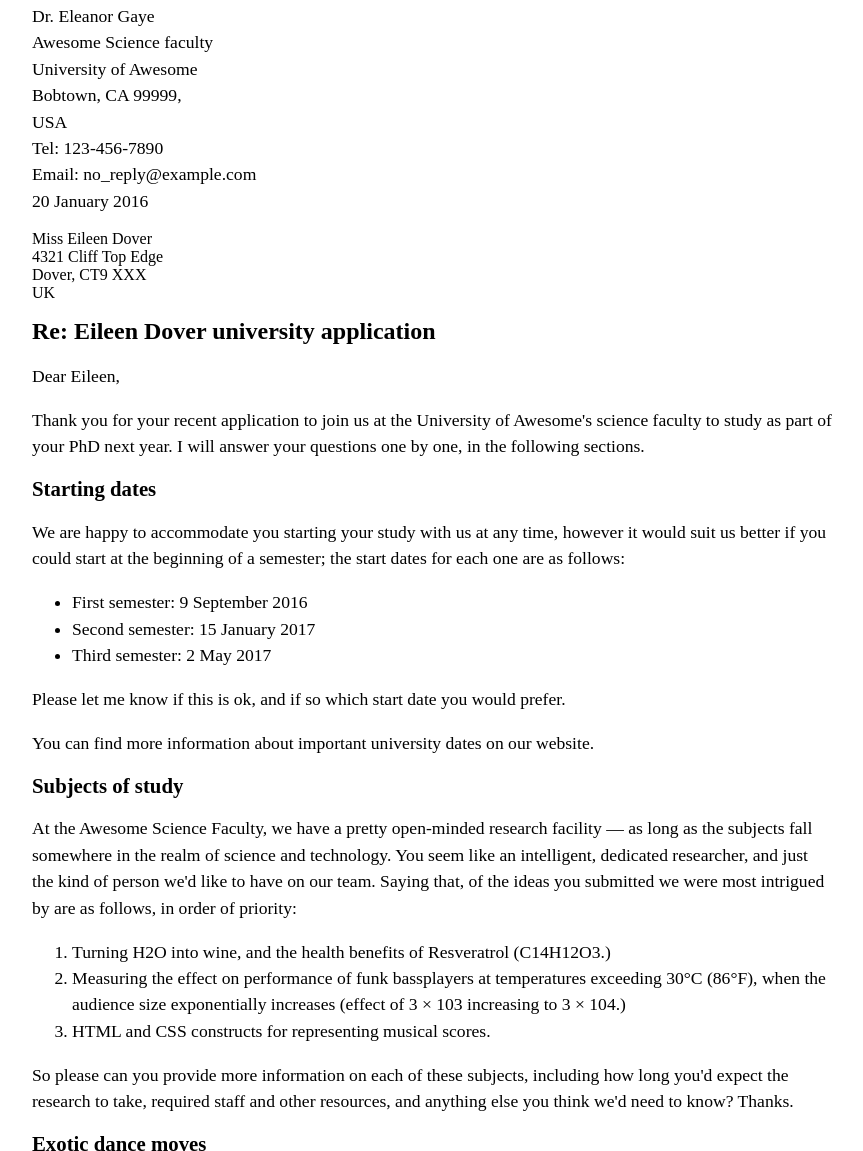
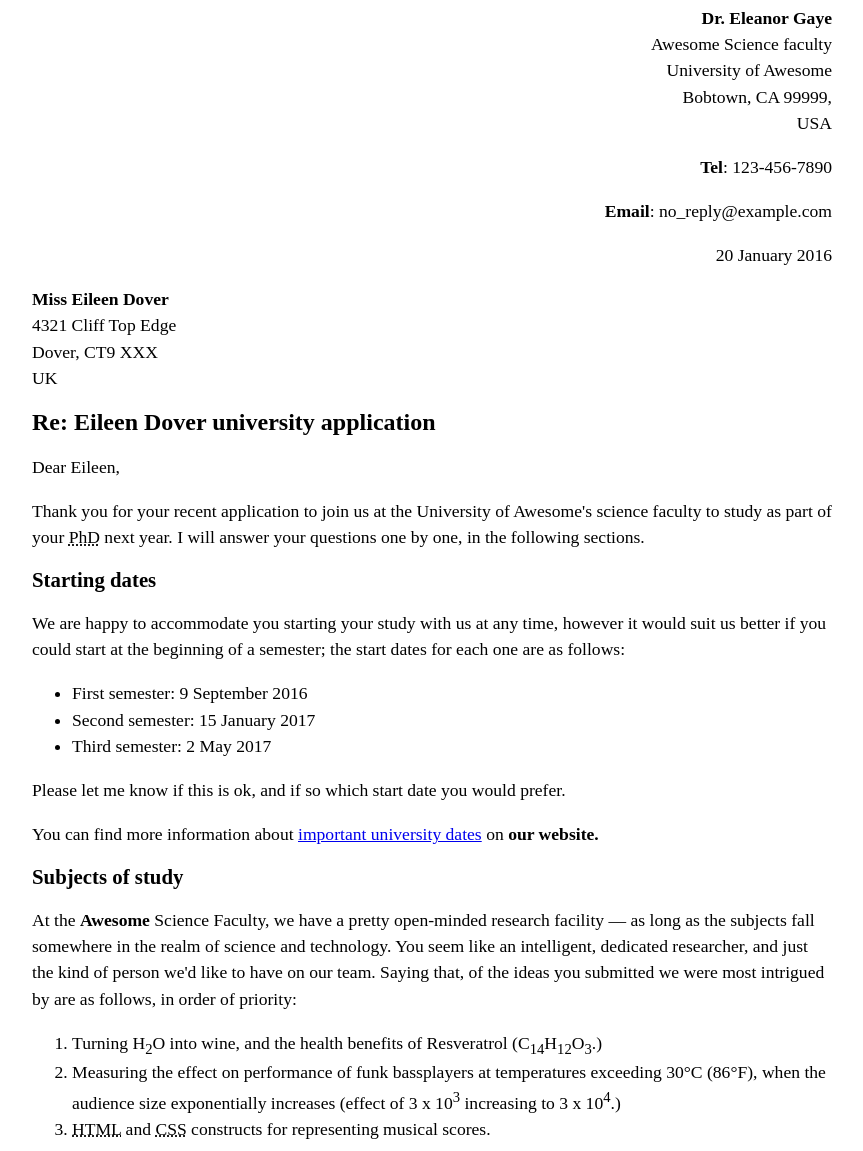
Before and after one commit to KeweW1/KeweW1.github.io, a plain HTML site: page letter-markup/index.html in a window 1280 px wide. Shown: the part 13-1164 px from the top of the page, without its empty margins (208-1071 px from the left). Drawn offline with Linux system fonts and the light colour scheme.

Commit message:
Update index.html

```diff
--- a/letter-markup/index.html
+++ b/letter-markup/index.html
@@ -5,7 +5,7 @@
         <meta name="viewport" content="width=device-width, initial-scale=1.0">
         <meta name="author" content ="Wakuma Kewe">
         <title>Awesome science application correspondance</title>
-        <title>My First Website</title>
+
         <style>
             html {
             font-size: 16px;
@@ -36,23 +36,29 @@
             </style>
     </head>
     <body>
-        <address>
-             Dr. Eleanor Gaye<br>
+        <address class="sender-column">
+             <p>
+                 <strong>Dr. Eleanor Gaye</strong><br>
                  Awesome Science faculty<br>
                  University of Awesome<br>
                  Bobtown, CA 99999,<br>
                  USA<br>
-             Tel: 123-456-7890<br>
-             Email: no_reply@example.com<br>
+             </p>
+             <p><strong>Tel</strong>: 123-456-7890<br></p>
+             <p>
+                 <strong>Email</strong>: no_reply@example.com<br></p>
 
-             20 January 2016
       </address>
+             <p class="sender-column"><time datetime="2016-01-20">20 January 2016</time></p>
+
 
 <adrress>
-    Miss Eileen Dover<br>
+    <p>
+        <strong>Miss Eileen Dover</strong><br>
         4321 Cliff Top Edge<br>
         Dover, CT9 XXX<br>
-     UK<br>
+         UK
+    </p>
 </adrress>
 
 
@@ -60,31 +66,31 @@
 
 <p>Dear Eileen,</p>
 
-<p>Thank you for your recent application to join us at the University of Awesome's science faculty to study as part of your PhD next year. I will answer your questions one by one, in the following sections.</p>
+<p>Thank you for your recent application to join us at the University of Awesome's science faculty to study as part of your <abbr title="Philosophy Doctorate">PhD</abbr> next year. I will answer your questions one by one, in the following sections.</p>
 
 <h2>Starting dates</h2>
 
 <p> We are happy to accommodate you starting your study with us at any time, however it would suit us better if you could start at the beginning of a semester; the start dates for each one are as follows:</p>
 
 <ul>
-    <li>First semester: 9 September 2016</li>
-    <li>Second semester: 15 January 2017</li>
-    <li>Third semester: 2 May 2017</li>
+    <li>First semester: <time datetime="2016-09-09">9 September 2016</time></li>
+    <li>Second semester: <time datetime="2017-01-15">15 January 2017</time></li>
+    <li>Third semester: <time datetime="2017-05-02">2 May 2017</time></li>
 </ul>
 
 <p>Please let me know if this is ok, and if so which start date you would prefer.</p>
 
-<p>You can find more information about important university dates on our website.</p>
+<p>You can find more information about <a href="http://example.com" title="Academic schedule">important university dates</a> on <strong>our website.</strong></p>
 
 
 <h2>Subjects of study</h2>
 
-<p>At the Awesome Science Faculty, we have a pretty open-minded research facility — as long as the subjects fall somewhere in the realm of science and technology. You seem like an intelligent, dedicated researcher, and just the kind of person we'd like to have on our team. Saying that, of the ideas you submitted we were most intrigued by are as follows, in order of priority:</p>
+<p>At the <strong>Awesome</strong> Science Faculty, we have a pretty open-minded research facility — as long as the subjects fall somewhere in the realm of science and technology. You seem like an intelligent, dedicated researcher, and just the kind of person we'd like to have on our team. Saying that, of the ideas you submitted we were most intrigued by are as follows, in order of priority:</p>
 
 <ol>
-    <li>Turning H2O into wine, and the health benefits of Resveratrol (C14H12O3.)</li>
-    <li>Measuring the effect on performance of funk bassplayers at temperatures exceeding 30°C (86°F), when the audience size exponentially increases (effect of 3 × 103 increasing to 3 × 104.)</li>
-   <li> HTML and CSS constructs for representing musical scores.</li>
+    <li>Turning H<sub>2</sub>O into wine, and the health benefits of Resveratrol (C<sub>14</sub>H<sub>12</sub>O<sub>3</sub>.)</li>
+    <li>Measuring the effect on performance of funk bassplayers at temperatures exceeding 30°C (86°F), when the audience size exponentially increases (effect of 3 x 10<sup>3</sup> increasing to 3 x 10<sup>4</sup>.)</li>
+   <li> <abbr title="Hypertext Markup Lnaguage">HTML</abbr> and <abbr title="Cascade Style Sheet">CSS</abbr> constructs for representing musical scores.</li>
 </ol>
 
 <p>So please can you provide more information on each of these subjects, including how long you'd expect the research to take, required staff and other resources, and anything else you think we'd need to know? Thanks.</p>
@@ -103,11 +109,11 @@
    <dd> An interesting example of historic misinformation, English explorers in the 1960s believed to have discovered a new dance style characterized by "robotic", stilted movements, being practiced by inhabitants of Northern Alaska and Canada. Later on however it was discovered that they were just moving like this because they were really cold.</dd>
 
 </dl>
-<p>For more of my research, see my exotic dance research page.</p>
+<p>For more of my research, see my <a href="http://example.com" title="The research on seductive dancers">exotic dance research page</a>.</p>
 
 <p>Yours sincerely,</p>
 <p>Dr Eleanor Gaye</p>
 
-<p>University of Awesome motto: "Be awesome to each other." -- Bill S Preston, Esq</p>
+<p>University of Awesome motto: <q>Be awesome to each other.</q> -- <cite>Bill S Preston</cite>, <abbr title="Esquire">Esq</abbr></p>
     </body>
 </html>
```
Lines whose indentation alone changed are shown as unchanged.
